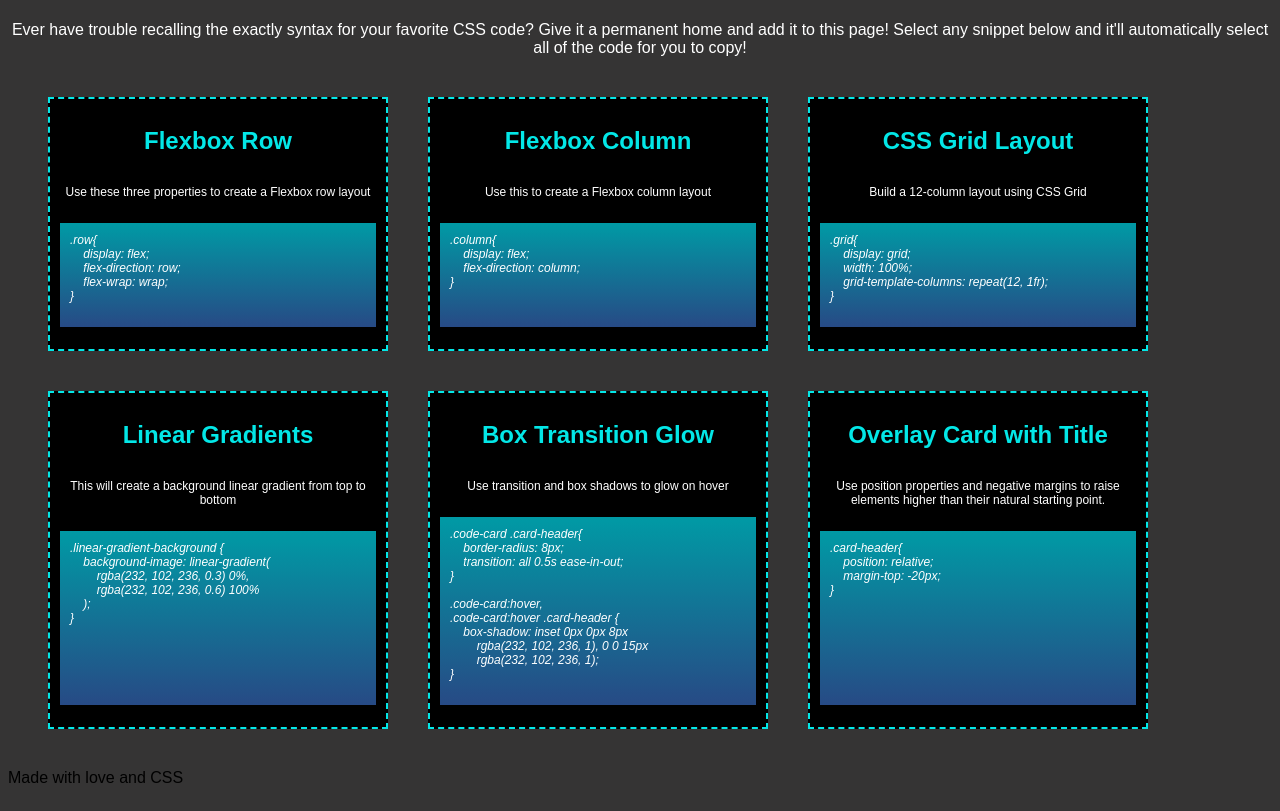
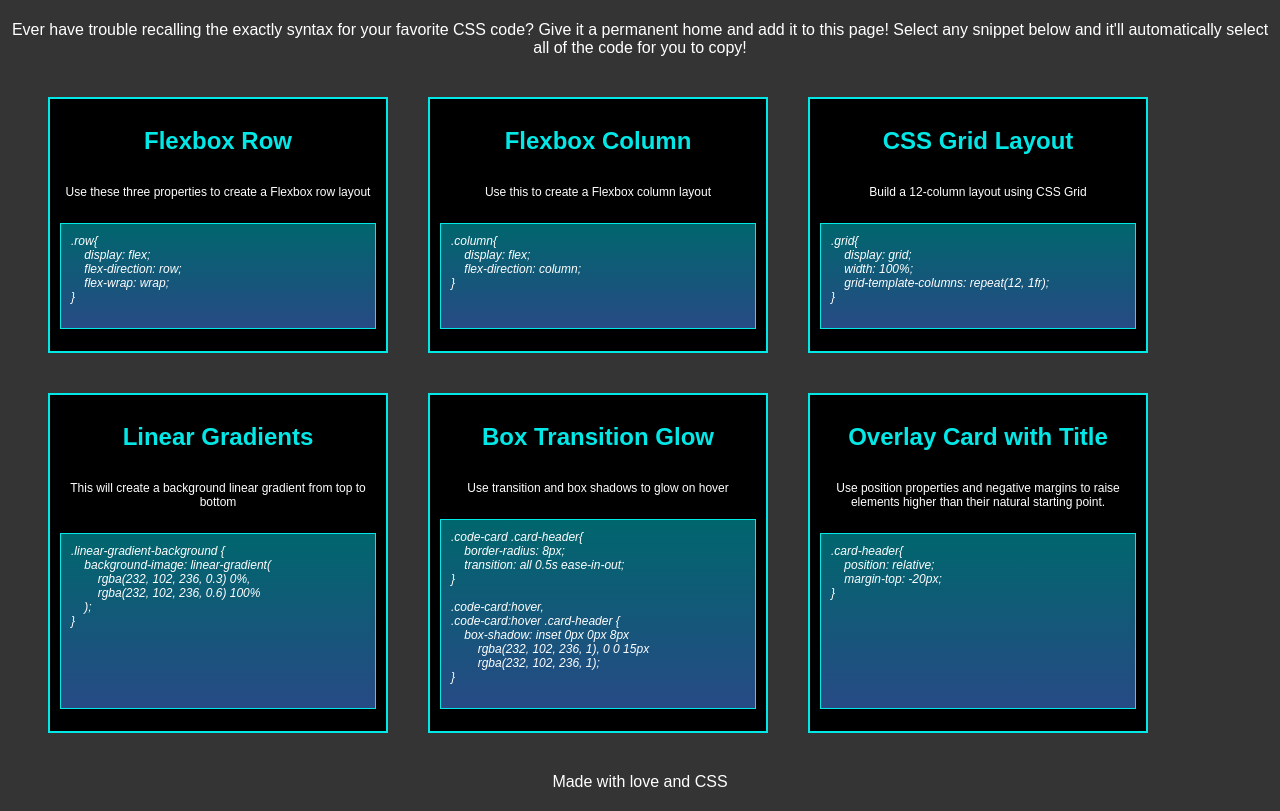
Before and after one commit to chloeyu17/week2_mini_project, a plain HTML site: page index.html in a window 1280 px wide. Shown: the part 89-900 px from the top of the page. Drawn offline with Linux system fonts and the light colour scheme.

Commit message:
footer formatting, comments, edited some colors

```diff
--- a/style.css
+++ b/style.css
@@ -5,8 +5,9 @@
     --body-color: rgb(53,52,52);
     --content-font: sans-serif;
     --margin: 20px;
-    --snip-color1: #009aa5;
+    --snip-color1: #00666d;
     --snip-color2: #274a85;
+    --snip-color3: #0d004b;
     --padding: 10px;
 }
 
@@ -57,9 +58,9 @@ p {
     flex-flow: column nowrap;
     flex-basis: 25%;
     margin: var(--margin);
-    border: 2px dashed;
+    border: 2px solid;
     padding: var(--padding);
-    transition: background 2s, color 1s;
+    transition: background ease-in-out 1, color 1s;
 }
 
 /*Description of code in card*/
@@ -77,13 +78,23 @@ p {
     padding: var(--padding);
     font-size: 12px;
     flex: 1 0 0;
+    border: 1px solid;
+    border-color: var(--heading-color);
 }
 
 /*Transition Animation*/
 .card:hover{
-    background: linear-gradient(var(--background-color), var(--snip-color2));
+    background: linear-gradient(var(--background-color), var(--snip-color3), var(--background-color));
     color: var(--text-color);
+}
 
+/*Footer*/
+footer{
+    text-align: center;
+    margin: var(--margin);
+    color: var(--text-color);
+    font-weight: 500;
+}
 /*Tablet*/
 @media screen and (max-width: 992px) {
     .card {
```
